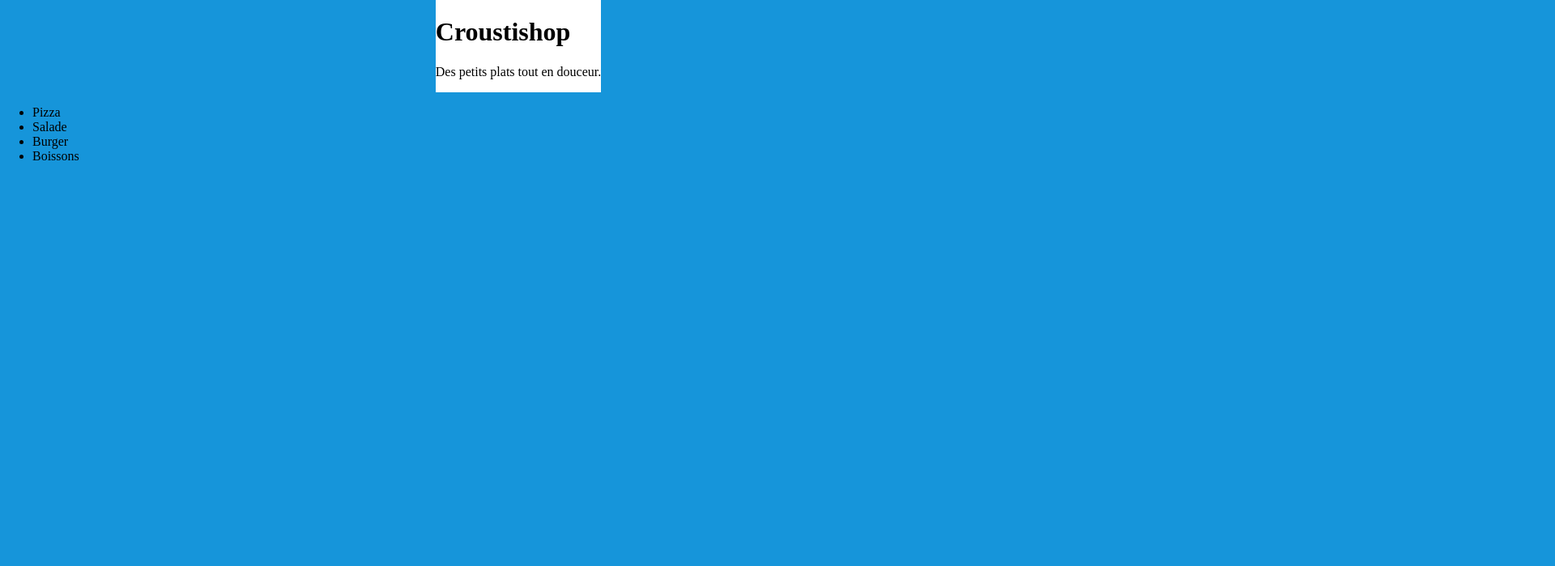
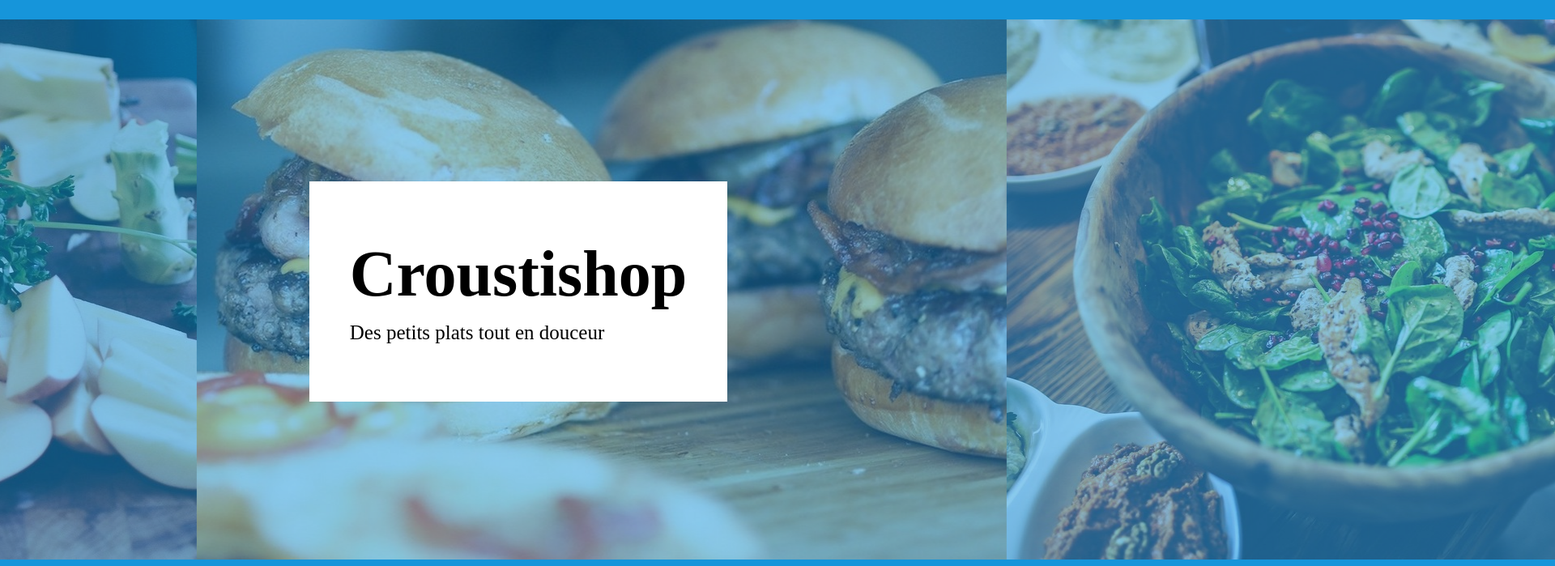
Before and after one commit to Terra100-coder/Croustishop, a plain HTML site: page index.html in a window 1280 px wide. Shown: the top 699 px of the page at 81% size, 1920 px wide, since content can reach past the window. Drawn offline with Linux system fonts and the light colour scheme.

Commit message:
Ajout de la premiere section

```diff
--- a/index.html
+++ b/index.html
@@ -11,17 +11,26 @@
 
         <div class="title-box">
             <h1>Croustishop</h1>
-            <p>Des petits plats tout en douceur.</p>
+            <p>Des petits plats tout en douceur</p>
+        </div>
+
+        <div class="slider">
+            <div class="slides">
+                <div class="slide"><img src="images/1.jpg"></div>
+                <div class="slide"><img src="images/2.jpg"></div>
+                <div class="slide"><img src="images/3.jpg"></div>
+                <div class="slide"><img src="images/4.jpg"></div>
+            </div>
         </div>
 
     </header>
 
-    <nav>
+    <nav class="menu">
         <ul>
-            <li>Pizza</li>
-            <li>Salade</li>
-            <li>Burger</li>
-            <li>Boissons</li>
+            <li class="nav-item pizza"><a href="">Pizza</a></li>
+            <li class="nav-item salade"><a href="">Salade</a></li>
+            <li class="nav-item burger"><a href="">Burger</a></li>
+            <li class="nav-item boisson"><a href="">Boissons</a></li>
         </ul>
     </nav>
 </body>
--- a/styles.css
+++ b/styles.css
@@ -1,6 +1,7 @@
 body {
     background-color: #1695DA;
     margin: 0 auto;
+    line-height: 20px;
 }
 
 header {
@@ -12,8 +13,92 @@ header {
 
 div.title-box {
     background-color: white;
+    position: absolute;
+    z-index: 999;
+    padding: 50px;
+}
+
+header h1 {
+    font-size: 80px;
+}
+
+header p {
+    font-size: 25px;
 }
 
 header h1,p {
     font-family: 'kenia', 'cursive';
 }
+
+.slider{
+    overflow: hidden;
+}
+
+.slides {
+    display: flex;
+    align-items: center;
+    flex-direction: row;
+    width: calc(500*4);
+    animation: glisse 7s infinite ease;
+    height: 720px;
+}
+
+.slide {
+    opacity: 0.5;
+}
+
+
+@keyframes glisse{
+
+    0% {
+        transform: translateX(0);
+    }
+
+    10% {
+        transform: translateX(0);
+    }
+
+    33% {
+        transform: translateX(-500px);
+    }
+
+    66% {
+        transform: translateX(-500px);
+    }
+
+    100% {
+        transform: translateX(0);
+    }
+}
+
+nav.menu ul li {
+    list-style-type: none;
+    display: inline-block;
+    color: white;
+}
+
+nav.menu ul{
+    display: flex;
+    flex-direction: row;
+}
+
+.nav-item {
+    flex: 1;
+    height: 300px;
+}
+
+.pizza {
+    background: url(../CroustiShop/images/pizza-banner.jpg) 100%;
+}
+
+.salade {
+    background: url(../CroustiShop/images/salad-banner.jpg) 100%;
+}
+
+.burger {
+    background: url(../CroustiShop/images/burger-banner.jpg) 100%;
+}
+
+.boisson {
+    background: url(../CroustiShop/images/boisson-banner.jpg) 100%;
+}
```
